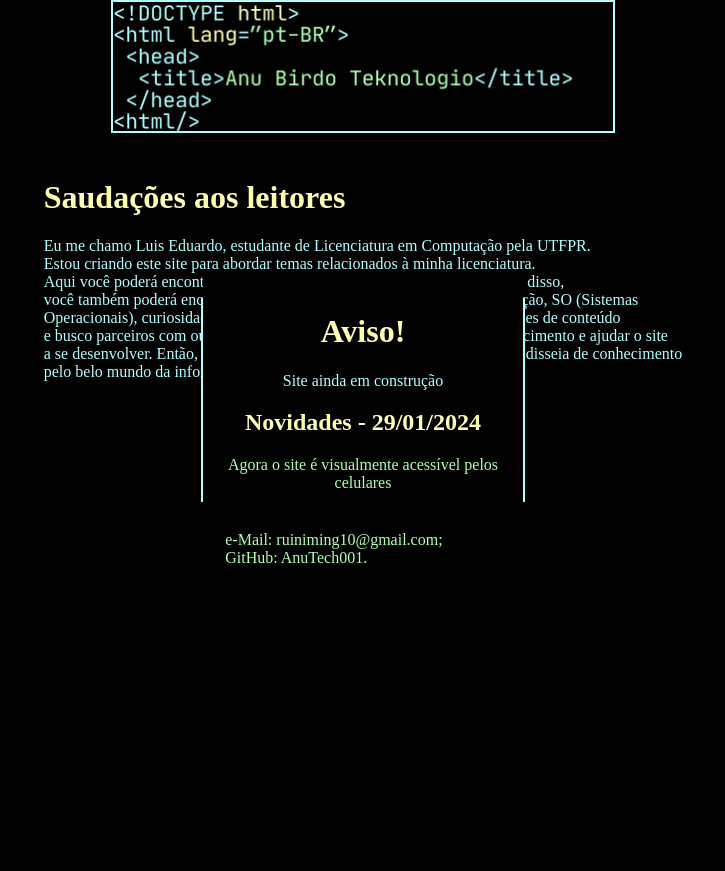
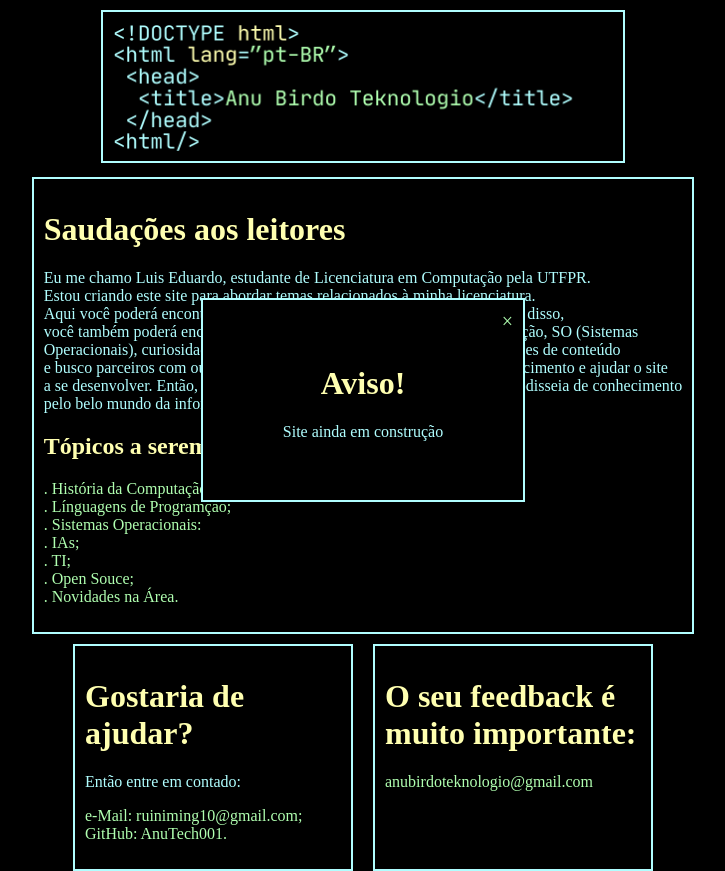
Before and after one commit to AnuTech001/anu-birdo-teknologio, a plain HTML site: page index.html in a window 1280 px wide. Shown: the whole page, without its empty margins (277-1002 px from the left). Before the commit the page ends 800 px from the top, so only its background shows below. Drawn offline with Linux system fonts and the light colour scheme.

Commit message:
Novas alterações

```diff
--- a/index.html
+++ b/index.html
@@ -33,21 +33,36 @@
         odisseia de conhecimento<br />
         pelo belo mundo da informática!
       </p>
+      <h2>Tópicos a serem explorados:</h2>
+      <p style="color: #b0ffb0">
+        . História da Computação;<br />
+        . Línguagens de Programção;<br />
+        . Sistemas Operacionais:<br />
+        . IAs;<br />
+        . TI;<br />
+        . Open Souce;<br />
+        . Novidades na Área.
+      </p>
     </div>
-    <div id="texto1">
-        <h1 style="color: #ffffb0;">Gostaria de ajudar?</h1>
+    <div class="container">
+      <div id="texto1">
+        <h1 style="color: #ffffb0">Gostaria de ajudar?</h1>
         <p>Então entre em contado:</p>
-        <p style="color: #b0ffb0;">e-Mail: ruiniming10@gmail.com;<br>
-        GitHub: AnuTech001.
+        <p style="color: #b0ffb0">
+          e-Mail: ruiniming10@gmail.com;<br />
+          GitHub: AnuTech001.
         </p>
+      </div>
+      <div id="texto2">
+        <h1 style="color: #ffffb0;">O seu feedback é muito importante:</h1>
+        <p style="color: #b0ffb0;">anubirdoteknologio@gmail.com</p>
+      </div>
     </div>
     <div id="popup" class="popup">
       <span class="close">&times;</span>
       <div class="popup-content">
         <h1>Aviso!</h1>
         <p>Site ainda em construção</p>
-        <h2>Novidades - 29/01/2024</h2>
-        <p style="color: #b0ffb0;">Agora o site é visualmente acessível pelos celulares</p>
       </div>
     </div>
     <script src="script.js"></script>
--- a/style.css
+++ b/style.css
@@ -13,12 +13,34 @@ body {
   width: 500px;
   height: auto;
   border: 2px solid #b0feff;
+  margin: 10px;
+  padding: 10px;
 }
 
-#texto,
-#texto1 {
+.container {
+  display: flex;
+  justify-content: space-between;
+  width: 80%;
+  max-width: 600px;
+  margin: 10px 0;
+}
+
+#texto {
   color: #b0feff;
   margin-top: 20px;
+  border: 2px solid #b0feff;
+  padding: 10px;
+  margin: 0 10px;
+}
+
+#texto1,
+#texto2 {
+  color: #b0feff;
+  margin-top: 20px;
+  border: 2px solid #b0feff;
+  padding: 10px;
+  margin: 0 10px;
+  width: 45%;
 }
 
 .popup {
@@ -53,7 +75,7 @@ body {
   color: #b0ffb0;
 }
 
-.popup h1, .popup h2 {
+.popup h1, h2 {
   color: #ffffb0;
 }
 
@@ -72,6 +94,17 @@ body {
     font-size: 1rem;
   }
 
+  .container {
+    flex-direction: column;
+    align-items: center;
+  }
+
+  #texto1,
+  #texto2 {
+    margin: 10px 0;
+    width: 100%;
+  }
+
   .popup {
     width: 90%;
     padding: 15px;
```
